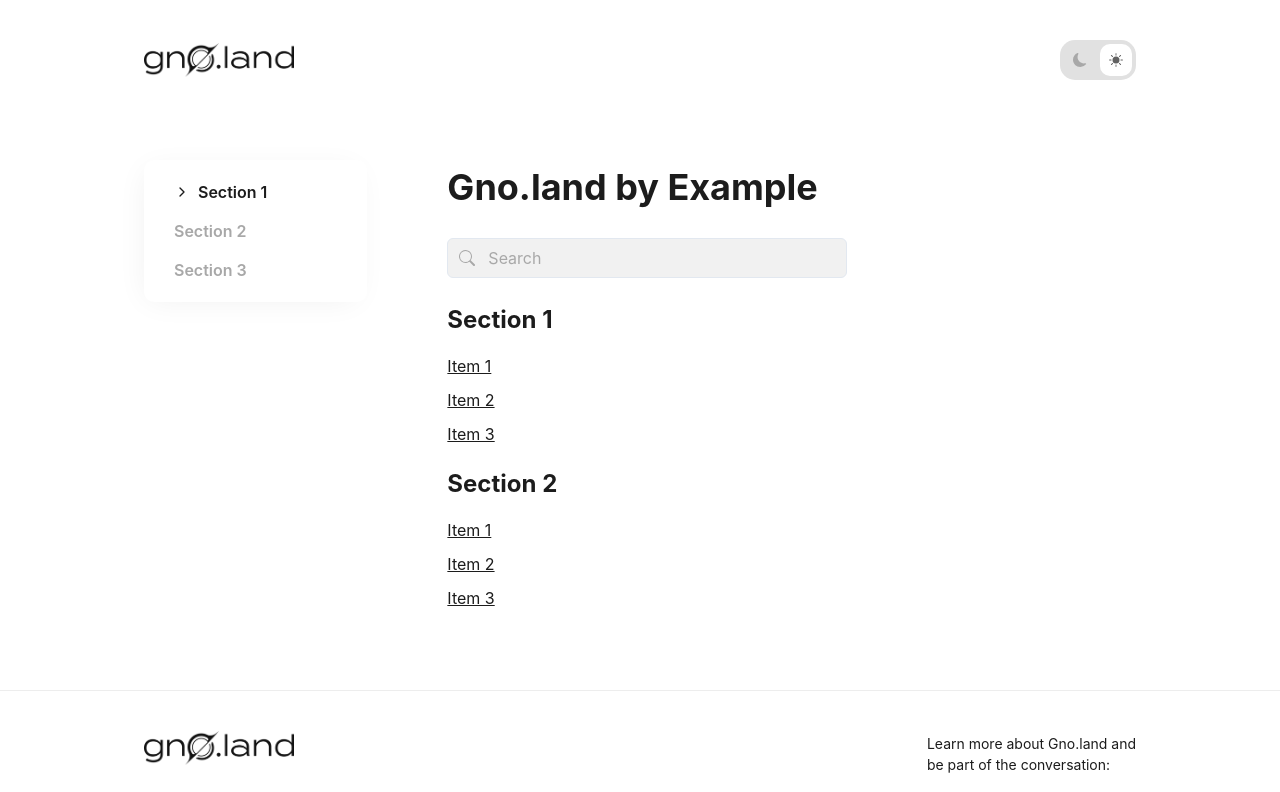
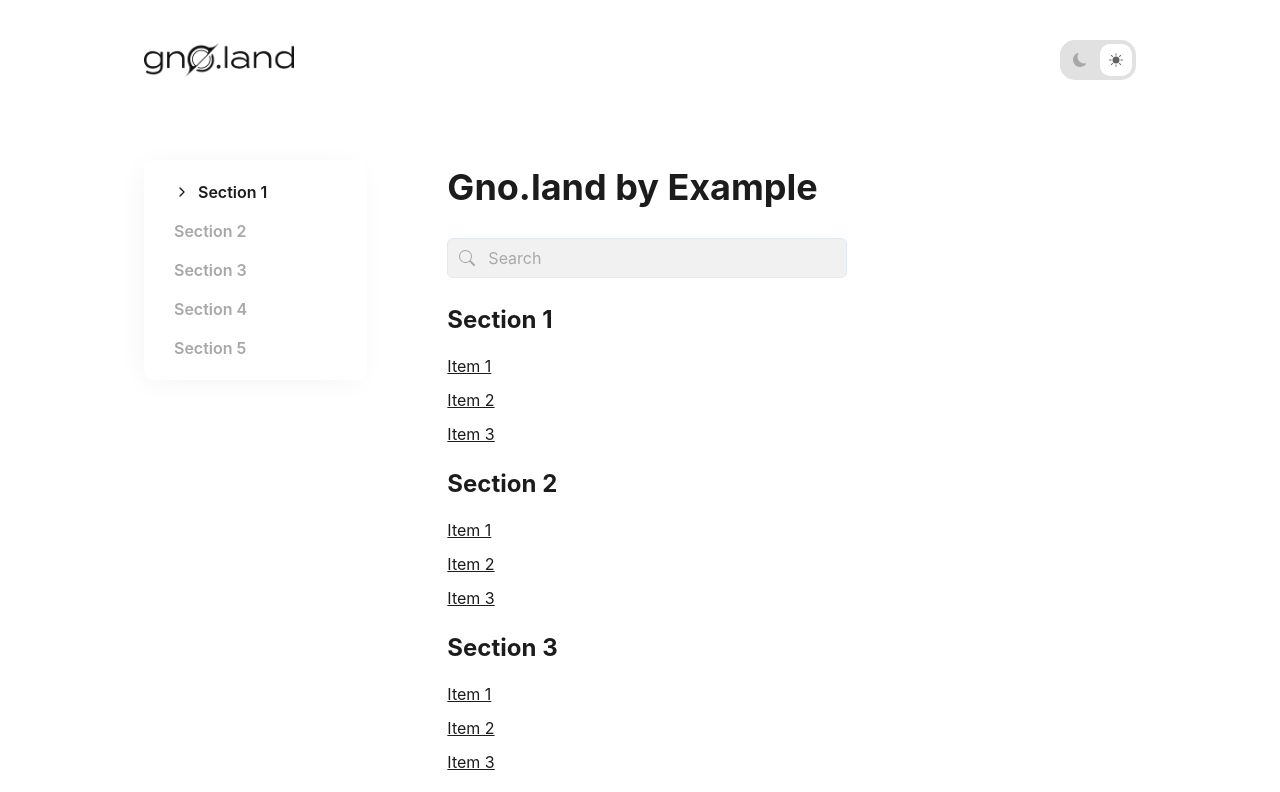
Before and after one commit to gnolang/gno-by-example, a React (Create React App) app: page / in a window 1280 px wide. Shown: the top 792 px of the page. Built offline with nearby package versions, Linux system fonts and the light colour scheme.

Commit message:
Add section linking

```diff
--- a/src/components/atoms/ContentTable/ContentTable.tsx
+++ b/src/components/atoms/ContentTable/ContentTable.tsx
@@ -1,58 +1,77 @@
-import React, { FC, Fragment, useState } from 'react';
+import React, { FC, Fragment, useEffect, useState } from 'react';
 import { Box, Stack, Text, useColorMode } from '@chakra-ui/react';
-import { ESectionTitle, IContentTableProps } from './contentTable.types';
+import { IContentTableProps, ISectionBundle } from './contentTable.types';
 import { FiChevronRight } from 'react-icons/fi';
-import { Link } from 'react-router-dom';
+import { Link, useLocation } from 'react-router-dom';
+import styles from './contentTable.module.css';
 
-const ContentTable: FC<IContentTableProps> = () => {
-  const [activeSection, setActiveSection] = useState<ESectionTitle>(
-    ESectionTitle.SECTION_1
-  );
+const ContentTable: FC<IContentTableProps> = (props) => {
+  const { sections } = props;
 
-  const sections = [
-    ESectionTitle.SECTION_1,
-    ESectionTitle.SECTION_2,
-    ESectionTitle.SECTION_3
-  ];
+  const [activeSection, setActiveSection] = useState<string>(sections[0].title);
 
   const { colorMode } = useColorMode();
 
   const activeColor = colorMode === 'dark' ? 'white' : '#1C1C1C';
 
-  const handleSectionChange = (section: ESectionTitle) => {
+  const handleSectionChange = (section: string) => {
     setActiveSection(section);
   };
 
-  const renderMenuItem = (section: ESectionTitle) => {
-    if (section == activeSection) {
+  const { pathname, hash, key } = useLocation();
+
+  useEffect(() => {
+    if (hash === '') {
+      // Scroll to top
+      window.scrollTo(0, 0);
+
+      return;
+    }
+
+    const timeoutID = setTimeout(() => {
+      // Scroll to item
+      const id = hash.replace('#', '');
+      const element = document.getElementById(id);
+      if (element) {
+        element.scrollIntoView();
+      }
+    }, 0);
+
+    return () => {
+      clearTimeout(timeoutID);
+    };
+  }, [pathname, hash, key]); // do this on route change
+
+  const renderMenuItem = (section: ISectionBundle) => {
+    if (section.title == activeSection) {
       return (
         <Fragment>
-          <Link
-            to={'/#tutorials'}
+          <a
+            href={`/#${section.id}`}
             onClick={() => {
-              handleSectionChange(section);
+              handleSectionChange(section.title);
             }}
           >
             <Box display={'flex'} alignItems={'center'}>
               <FiChevronRight color={activeColor} />
               <Text ml={2} fontWeight={600} color={activeColor}>
-                {section}
+                {section.title}
               </Text>
             </Box>
-          </Link>
+          </a>
         </Fragment>
       );
     }
 
     return (
       <Link
-        to={'/#tutorials'}
+        to={`/#${section.id}`}
         onClick={() => {
-          handleSectionChange(section);
+          handleSectionChange(section.title);
         }}
       >
         <Text color={'#A8A8A8'} fontWeight={600}>
-          {section}
+          {section.title}
         </Text>
       </Link>
     );
@@ -68,6 +87,7 @@ const ContentTable: FC<IContentTableProps> = () => {
       boxShadow={'-4px 4px 32px -8px rgba(0, 0, 0, 0.07)'}
       height={'auto'}
       alignSelf={'flex-start'}
+      className={styles.contentTable}
     >
       <Stack direction={'column'} spacing={'15px'}>
         {sections.map((section, index) => {
--- /dev/null
+++ b/src/components/atoms/ContentTable/contentTable.module.css
@@ -0,0 +1,4 @@
+.contentTable {
+    position: sticky;
+    top: 0;
+}
--- a/src/components/atoms/ContentTable/contentTable.types.ts
+++ b/src/components/atoms/ContentTable/contentTable.types.ts
@@ -1,7 +1,8 @@
-export interface IContentTableProps {}
+export interface IContentTableProps {
+  sections: ISectionBundle[];
+}
 
-export enum ESectionTitle {
-  SECTION_1 = 'Section 1',
-  SECTION_2 = 'Section 2',
-  SECTION_3 = 'Section 3'
+export interface ISectionBundle {
+  id: string;
+  title: string;
 }
--- a/src/components/pages/Home/Home.tsx
+++ b/src/components/pages/Home/Home.tsx
@@ -13,12 +13,11 @@ import ContentTable from '../../atoms/ContentTable/ContentTable';
 import Title from '../../atoms/Title/Title';
 import { BsSearch } from 'react-icons/bs';
 import { Link } from 'react-router-dom';
-import { ESectionTitle } from '../../atoms/ContentTable/contentTable.types';
 import clsx from 'clsx';
 
 const Home: FC<IHomeProps> = () => {
   interface TutorialSection {
-    section: ESectionTitle;
+    section: string;
     items: {
       title: string;
       link: string;
@@ -27,7 +26,7 @@ const Home: FC<IHomeProps> = () => {
 
   const tutorialSections: TutorialSection[] = [
     {
-      section: ESectionTitle.SECTION_1,
+      section: 'Section 1',
       items: [
         {
           title: 'Item 1',
@@ -44,7 +43,58 @@ const Home: FC<IHomeProps> = () => {
       ]
     },
     {
-      section: ESectionTitle.SECTION_2,
+      section: 'Section 2',
+      items: [
+        {
+          title: 'Item 1',
+          link: '/tutorials/4'
+        },
+        {
+          title: 'Item 2',
+          link: '/tutorials/5'
+        },
+        {
+          title: 'Item 3',
+          link: '/tutorials/6'
+        }
+      ]
+    },
+    {
+      section: 'Section 3',
+      items: [
+        {
+          title: 'Item 1',
+          link: '/tutorials/4'
+        },
+        {
+          title: 'Item 2',
+          link: '/tutorials/5'
+        },
+        {
+          title: 'Item 3',
+          link: '/tutorials/6'
+        }
+      ]
+    },
+    {
+      section: 'Section 4',
+      items: [
+        {
+          title: 'Item 1',
+          link: '/tutorials/4'
+        },
+        {
+          title: 'Item 2',
+          link: '/tutorials/5'
+        },
+        {
+          title: 'Item 3',
+          link: '/tutorials/6'
+        }
+      ]
+    },
+    {
+      section: 'Section 5',
       items: [
         {
           title: 'Item 1',
@@ -96,9 +146,20 @@ const Home: FC<IHomeProps> = () => {
     setDisplayedSections(filtered);
   }, [searchQuery]);
 
+  const createID = (input: string) => {
+    return input.trim().toLowerCase().replace(/\s+/g, '-');
+  };
+
   return (
     <Box display={'flex'}>
-      <ContentTable />
+      <ContentTable
+        sections={tutorialSections.map((article) => {
+          return {
+            title: article.section,
+            id: `section-${createID(article.section)}`
+          };
+        })}
+      />
       <Box ml={20} display={'flex'} flexDirection={'column'}>
         <Title text={'Gno.land by Example'} size={'4xl'} />
         <Box width={'400px'} mt={6}>
@@ -137,7 +198,7 @@ const Home: FC<IHomeProps> = () => {
                 flexDirection={'column'}
                 alignSelf={'flex-start'}
               >
-                <Box mb={4}>
+                <Box mb={4} id={`section-${createID(article.section)}`}>
                   <Title text={article.section} />
                 </Box>
 
```
